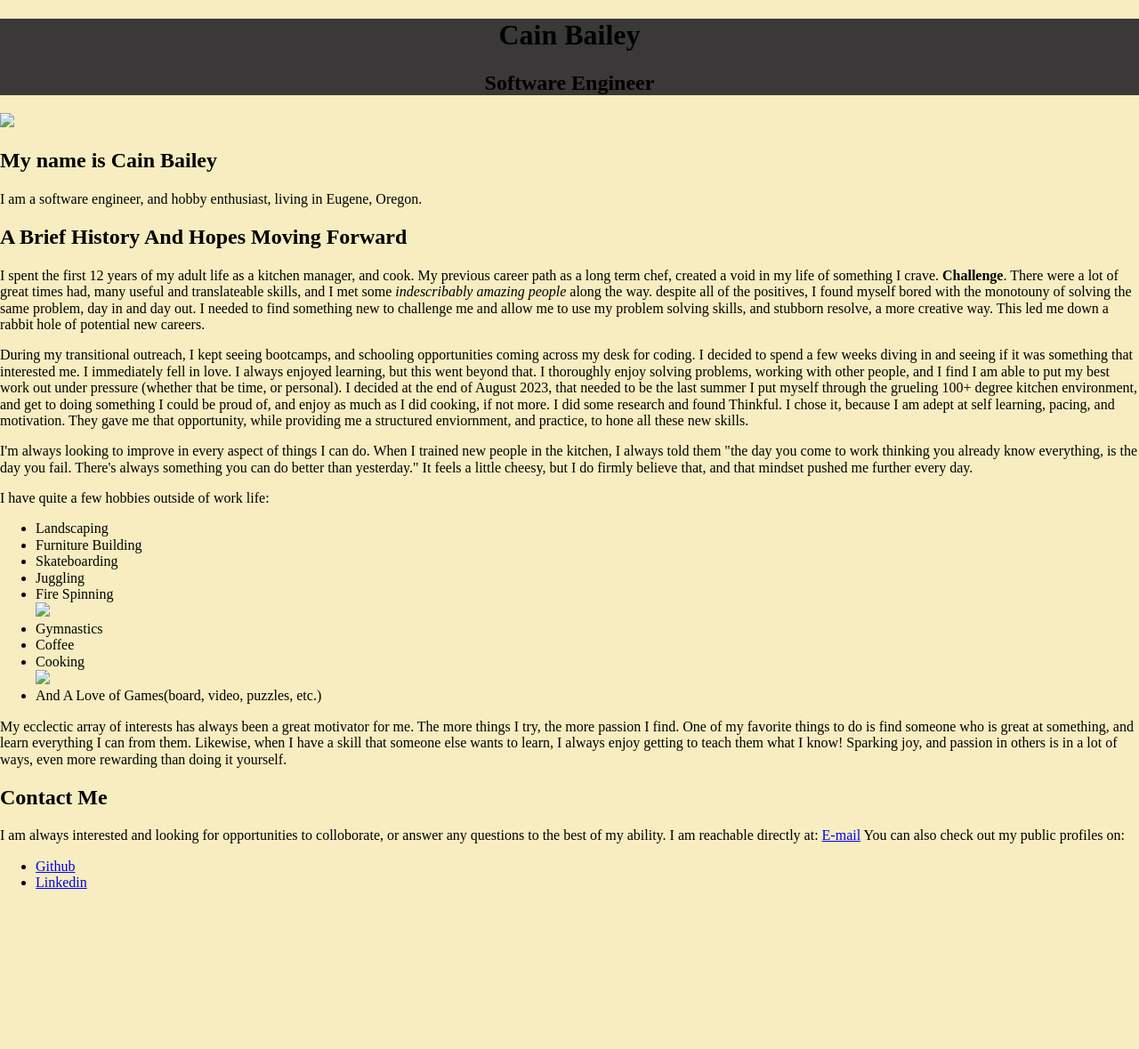
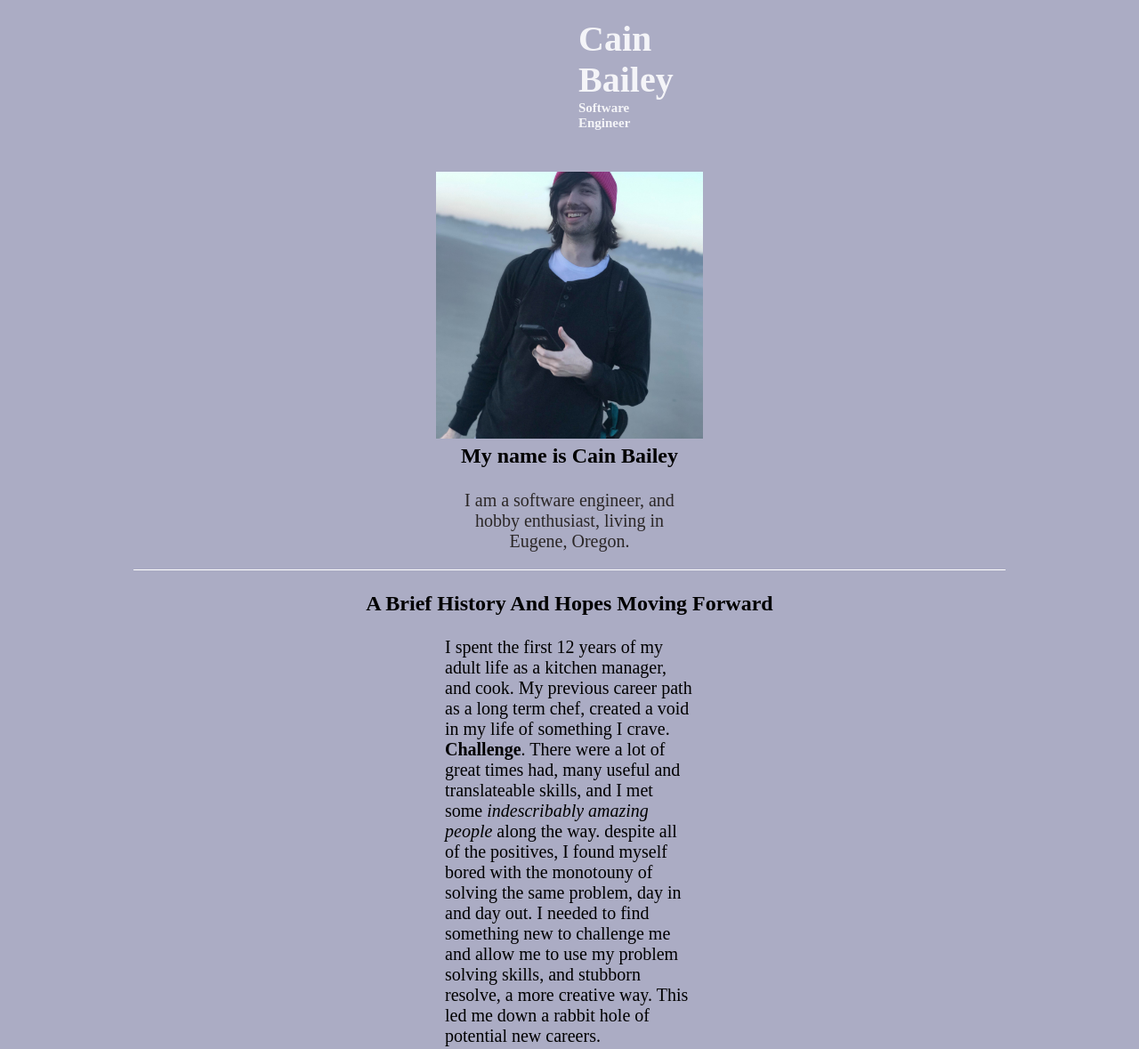
Before and after one commit to Alpacalypss/Github-Portfolio, a plain HTML site: page index.html in a window 1280 px wide. Shown: the top 1179 px of the page at 89% size. Before the commit the page ends 1018 px from the top, so only its background shows below. Drawn offline with nearby package versions, Linux system fonts and the light colour scheme.

Commit message:
Portfolio Start

```diff
--- a/index.html
+++ b/index.html
@@ -1,24 +1,25 @@
 <!DOCTYPE html>
-<html>
+<html  lang="en">
 	<head>
 		<meta charset="utf-8">
 		<meta name="viewport" content="width=device-width">
-		<title></title>
-		<title>Cain?</title>
-		<link rel="stylesheet" href="https://cdnjs.cloudflare.com/ajax/libs/normalize/5.0.0/normalize.min.css" />
-		<link href="style.css" rel="stylesheet" type="text/css" />
+			<title>Getting To Know Cain</title>
+		<link rel="stylesheet" href="https://cdnjs.cloudflare.com/ajax/libs/normalize/5.0.0/normalize.min.css">
+		<link href="style.css" rel="stylesheet" type="text/css">
+
 	</head>
 		<body>
 			<header>
 				<h1>Cain Bailey</h1>
-				<h2>Software Engineer</h2>
+				<h2 style="color: #ffffffde">Software Engineer</h2>
 			</header>
 				<div></div>
 			<article>
-				<img src="me.jpg" width="300">
-				<h2>My name is Cain Bailey</h2>
-					<p>I am a software engineer, and hobby enthusiast, living in Eugene, Oregon.</p>
-				<h2>A Brief History And Hopes Moving Forward</h2>
+
+				<h3><img src="images/me.jpg" width="300" alt="A photo of me on the beach"><br>My name is Cain Bailey</h3>
+					<p style="text-align: center; color: rgb(43, 39, 39)">I am a software engineer, and hobby enthusiast, living in Eugene, Oregon.</p>
+						<hr>
+				<h3>A Brief History And Hopes Moving Forward</h3>
 					<p>I spent the first 12 years of my adult life as a kitchen manager, and cook. My previous career path as a long term chef, created a void in my life of something I crave. <strong>Challenge</strong>.
 						There were a lot of great times had, many useful and translateable skills, and I met some <em>indescribably amazing people</em> along the way.
 						despite all of the positives, I found myself bored with the monotouny of solving the same problem, day in and day out.
@@ -28,36 +29,41 @@
 						seeing if it was something that interested me. I immediately fell in love. I always enjoyed learning, but this went beyond that. I thoroughly enjoy solving problems,
 						working with other people, and I find I am able to put my best work out under pressure (whether that be time, or personal). I decided at the end of August 2023,
 						that needed to be the last summer I put myself through the grueling 100+ degree kitchen environment, and get to doing something I could be proud of, and enjoy
-						as much as I did cooking, if not more. I did some research and found Thinkful. I chose it, because I am adept at self learning, pacing, and motivation. They
+						as much as I did cooking, if not more. I did some research and found <strong>Thinkful</strong>. I chose it, because I am adept at self learning, pacing, and motivation. They
 						gave me that opportunity, while providing me a structured enviornment, and practice, to hone all these new skills.</p>
 					<p>I'm always looking to improve in every aspect of things I can do. When I trained new people in the kitchen, I always told them "the day you come to work
 						thinking you already know everything, is the day you fail. There's always something you can do better than yesterday." It feels a little cheesy, but I
 						do firmly believe that, and that mindset pushed me further every day.</p>
 					<p>I have quite a few hobbies outside of work life:</p>
-						<ul>
+						<ul class="list-inside">
 							<li>Landscaping</li>
 							<li>Furniture Building</li>
 							<li>Skateboarding</li>
 							<li>Juggling</li>
-							<li>Fire Spinning</li> <img src="fire.jpg" width="100">
+							<li>Fire Spinning</li>
 							<li>Gymnastics</li>
 							<li>Coffee</li>
-							<li>Cooking</li> <img src="bendict.jpg" width="100">
+							<li>Cooking</li>
 							<li>And A Love of Games(board, video, puzzles, etc.)</li>
 						</ul>
+
+					<p style="margin-left: 720px;"><img src="images/benedict.jpg" width="160" height="150" alt="Eggs benedict">
+						<img src="images/fire.jpg" width="160" height="150" alt="Fire spinning prolonged exposure">
+						<img src="images/kafta.jpg" width="160" height="150" alt="Closeup of some falafel and malai kafta"></p>
 					<p>My ecclectic array of interests has always been a great motivator for me. The more things I try, the more passion I find. One of my favorite things to do is find
 						someone who is great at something, and learn everything I can from them. Likewise, when I have a skill that someone else wants to learn, I always enjoy
 						getting to teach them what I know! Sparking joy, and passion in others is in a lot of ways, even more rewarding than doing it yourself.</p>
 			</article>
+				<hr>
 			<footer>
-				<h2>Contact Me</h2>
-					<p>I am always interested and looking for opportunities to colloborate, or answer any questions to the best of my ability.
-						I am reachable directly at: <a href="cainbailey1993@gmail.com">E-mail</a> You can also check out my public profiles on:
-						<ul>
+				<h3>Contact Me</h3>
+					<p>I am always interested and looking for opportunities to colloborate, job opportunities, or answer to any questions you may have to the best of my ability.
+						I am reachable directly at: <a href="cainbailey1993@gmail.com">E-mail</a> You can also check out my public profiles on:</p>
+						<ol class="list-inside">
 							<li><a href="https://github.com/Alpacalypss">Github</a></li>
 							<li><a href="https://www.linkedin.com/in/cain-bailey-b908b128a/">Linkedin</a></li>
-						</ul>
-					</p>
+						</ol>
+
 			</footer>
 		<script src="script.js"></script>
 		</body>
--- a/style.css
+++ b/style.css
@@ -1,7 +1,100 @@
+/*creating a stylized bordered box inside the header*/
 header {
-    background-color: rgb(58, 56, 56);
+    background-color: rgb(51, 19, 102);
     text-align: center;
+    padding-bottom: 1px;
+    margin-left: 650px;
+    margin-right: 650px;
+    border-radius: 20px;
+    padding-top: 1px;
 }
+/* changing the color of the whole page background */
 body {
-    background-color: rgb(247, 237, 192) ;
+    background-color: rgb(171, 172, 196) ;
 }
+
+h1 {
+    color: #ffffffde;
+    font-size: 40px;
+    margin-bottom: 1%;
+    margin-top: 20px;
+}
+
+h2 {
+    text-align: center;
+    font-size: 15px;
+    margin-bottom: 20px;
+    margin-top: 1%;
+}
+
+h3 {
+    text-align: center;
+    font-size: 24px;
+    font-weight: bold;
+}
+
+h1 h2 h3 {
+font-family: 'Franklin Gothic Medium', 'Arial Narrow', Arial, sans-serif;
+}
+
+img {
+    vertical-align: center;
+}
+
+ul {
+    text-indent: 20%;
+    background-color: rgb(115, 117, 202);
+    padding: 5px;
+    border: 8px solid #30283a;
+    border-radius: 20px;
+    width: 500px;
+    margin-left: 700px;
+    font-weight:bold;
+}
+
+.list-inside li {
+    list-style-position: inside;
+    vertical-align: middle;
+  }
+
+  p {
+    font-size: 20px;
+    margin-left: 500px;
+    margin-right: 500px;
+    font-family:'Times New Roman', Times, serif;
+  }
+
+  footer p {
+    text-align: center;
+    font-style: normal;
+    text-transform: none;
+  }
+
+  hr {
+    margin-right: 150px;
+    margin-left: 150px;
+    height: 1px;
+    background-color: #ffffff;
+    color: #ffffff;
+    border: 2px
+  }
+
+  a {
+    font-family: Arial, sans-serif;
+    font-size: 20px;
+  }
+
+  a:link    { color: rgb(7, 7, 235);  }
+  a:visited { color: rgb(73, 5, 104);   }
+  a:hover   { color: rgb(49, 142, 230); }
+  a:active  { color: rgb(241, 3, 43);  }
+  footer ol {
+    text-indent: 20%;
+    background-color: rgb(115, 117, 202);
+    padding: 5px;
+    border: 6px solid #30283a;
+    border-radius: 20px;
+    width: 500px;
+    margin-left: 700px;
+    font-weight:bold;
+  }
```
